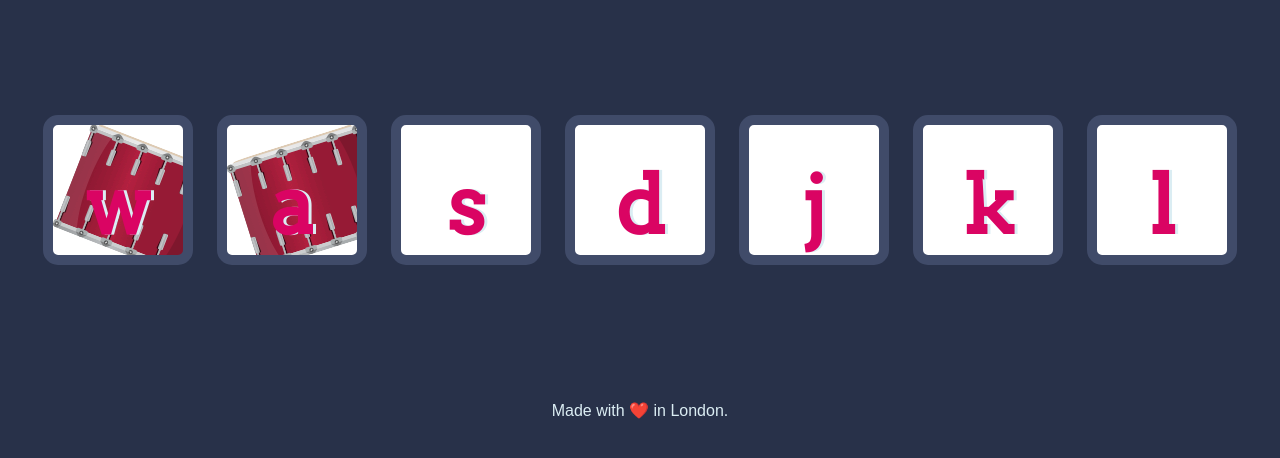
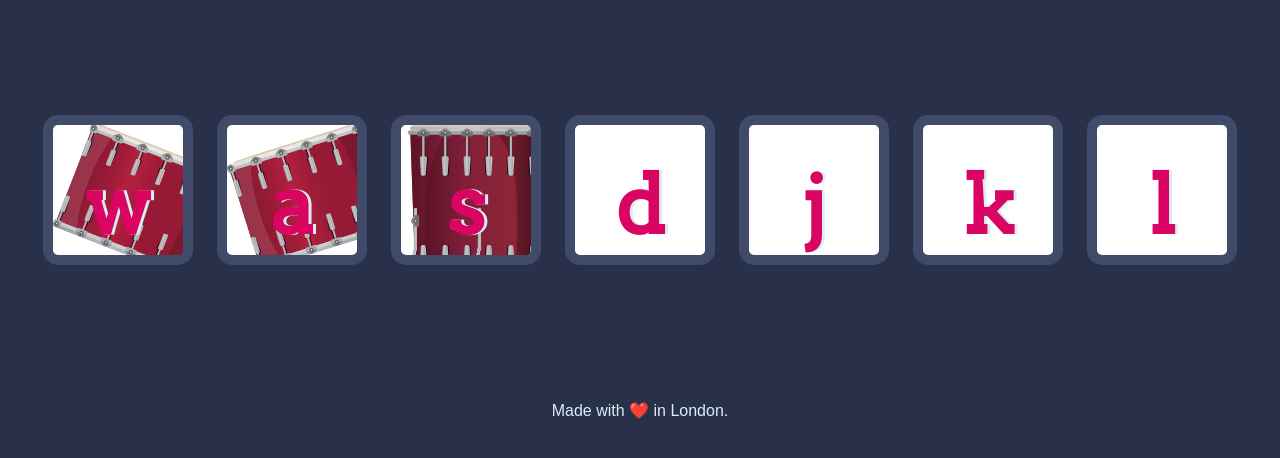
Before and after one commit to Margherita97/drum-kit, a plain HTML site: page index.html in a window 1280 px wide. Shown: the part 174-632 px from the top of the page. Drawn offline with Linux system fonts and the light colour scheme.

Commit message:
Add image .s

```diff
--- a/styles.css
+++ b/styles.css
@@ -25,7 +25,7 @@ footer {
 }
 
 .s {
-
+  background-image: url("images/tom3.png");
 }
 
 .d {
```
